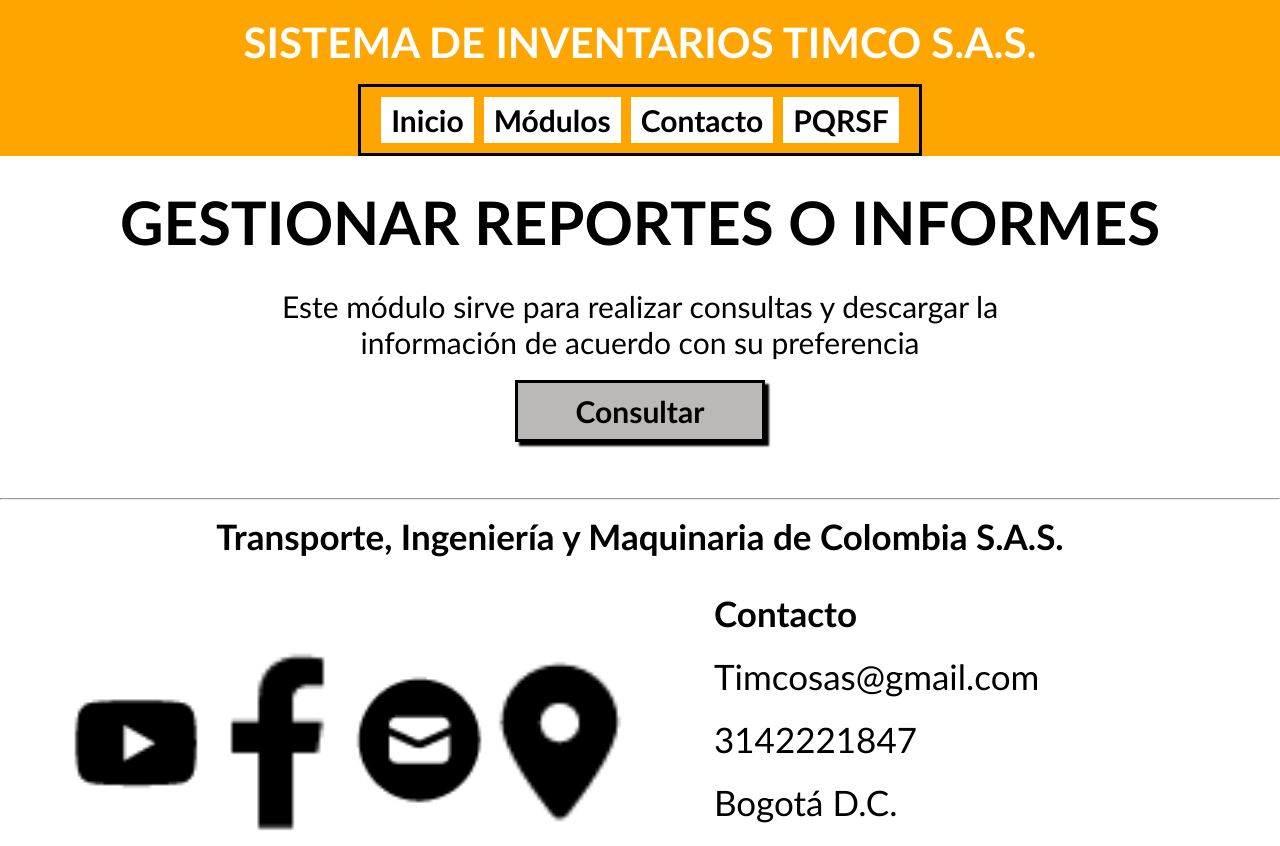
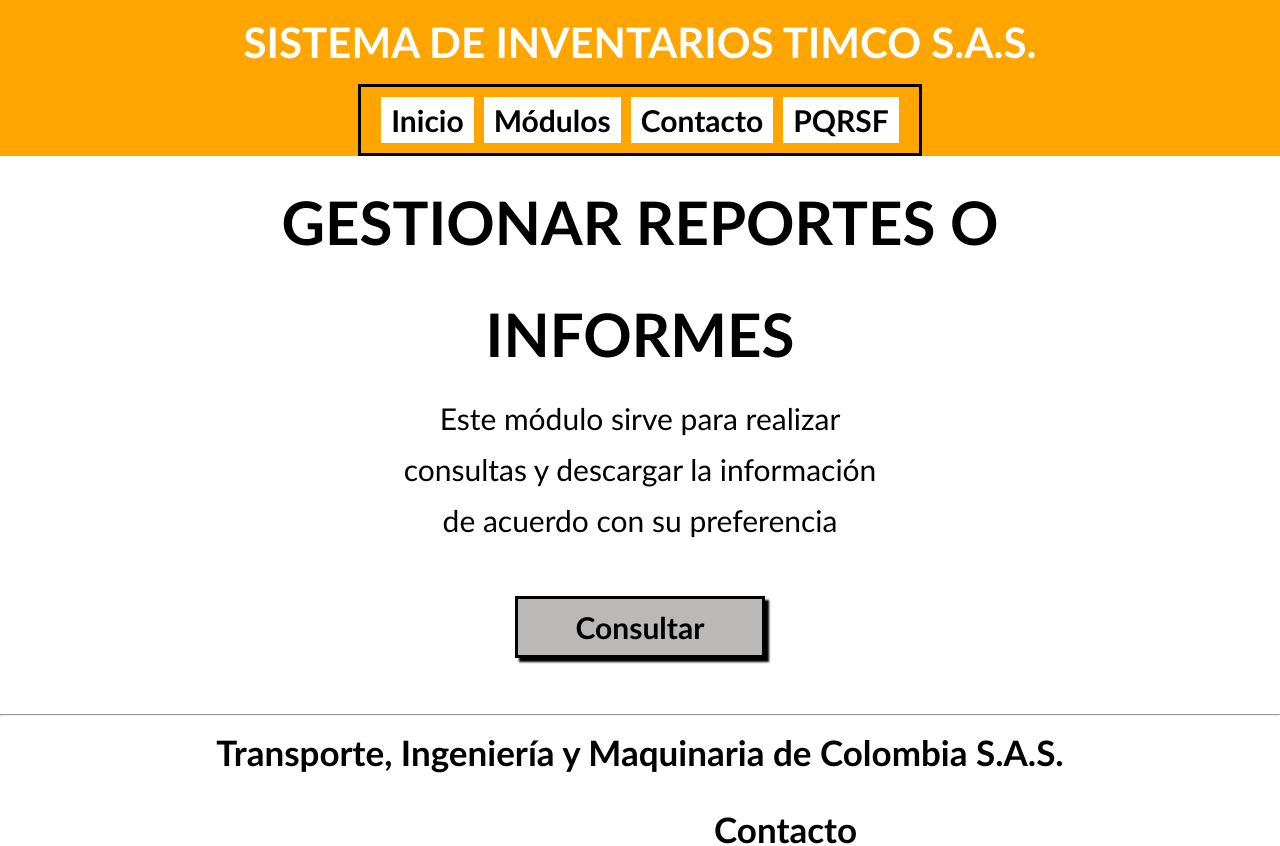
Before and after one commit to Brigitte9219/Timco_Reactjs, a React (Create React App) app: page /reportes in a window 1280 px wide. Shown: the top 846 px of the page. Built offline with nearby package versions, Linux system fonts and the light colour scheme.

Commit message:
actualizacion de la pagina Reportes

```diff
--- a/src/paginas/Reportes.js
+++ b/src/paginas/Reportes.js
@@ -12,9 +12,15 @@ function Reportes(){
             <EncabezadoSecundario />
             <MenuSecundario />
             <TituloPrincipal
-            titulo='GESTIONAR REPORTES O INFORMES' />
+            titulo='GESTIONAR REPORTES O' />
+            <TituloPrincipal
+            titulo='INFORMES' />
             <Texto
-            descripcion='Este módulo sirve para realizar consultas y descargar la información de acuerdo con su preferencia' />
+            descripcion='Este módulo sirve para realizar' />
+            <Texto
+            descripcion='consultas y descargar la información' />
+            <Texto
+            descripcion='de acuerdo con su preferencia' /><br /><br />
             <BotonPequeño
             texto='Consultar'
             link={'/reportesuno'} />
```
